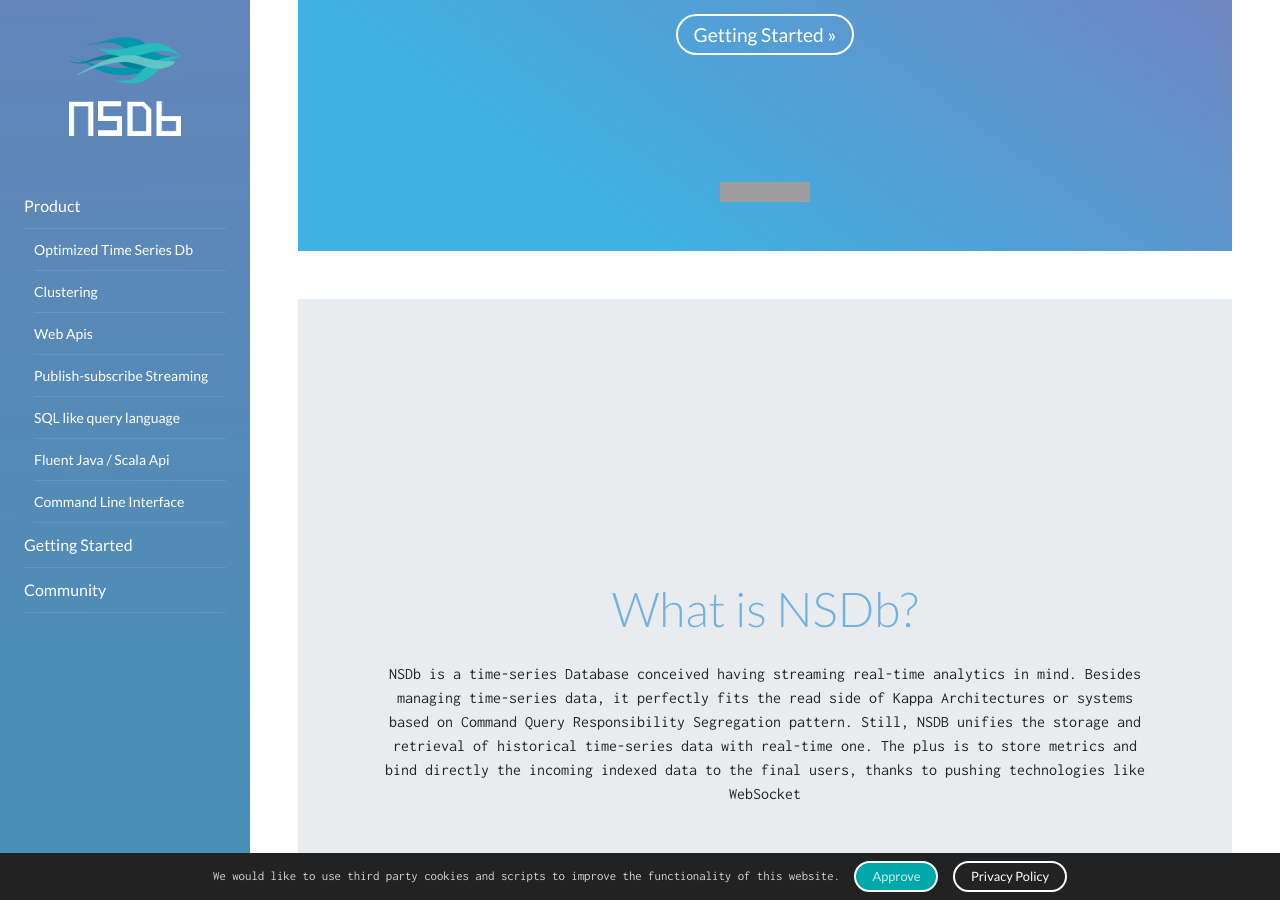
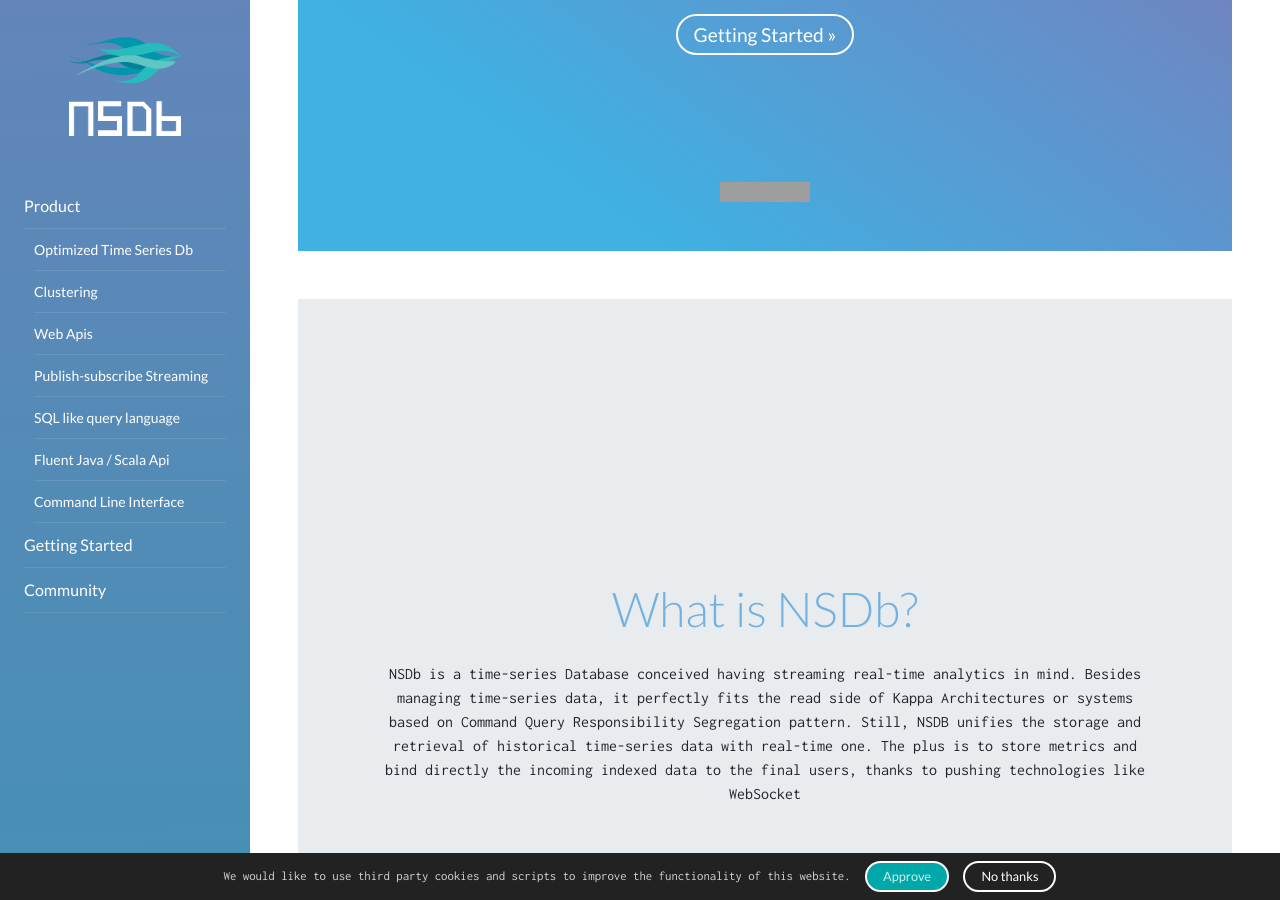
Before and after one commit to nsdb-io/nsdb-io.github.io, a Jekyll site: the page built from index.md, in a window 1280 px wide and 900 px high, scrolled down 601 px. Built offline with Jekyll 4.4.1, drawn with Linux system fonts in a browser that asks for light colours; nearby versions of some CDN libraries; grey boxes are pictures that could not be loaded.

Commit message:
analitycs fix

```diff
--- a/_includes/cookie-consent.html
+++ b/_includes/cookie-consent.html
@@ -1,16 +1,7 @@
-<style>
-    #cookie-notice {padding: 0.5rem 1rem; display: none; text-align: center; position: fixed; bottom: 0; width: 100%; background: #222; color: rgba(255,255,255,0.8); font-size: .8rem;}
-    #cookie-notice a {display: inline-block; cursor: pointer; margin-left: 0.5rem;}
-    @media (max-width: 767px) {
-        #cookie-notice span {display: block; padding-top: 3px; margin-bottom: 1rem;}
-        #cookie-notice a {position: relative; bottom: 4px;}
-    }
-</style>
+
 <div id="cookie-notice"><span>We would like to use third party cookies and scripts to improve the functionality of this website.</span>
     <a id="cookie-notice-accept" class="btn btn-primary btn-sm">Approve</a>
-    <a href="https://www.iubenda.com/privacy-policy/41885288" title="Privacy Policy" class="btn btn-sm btn-negative" target="_blank">Privacy Policy</a>
-    <script type="text/javascript">(function (w,d) {var loader = function () {var s = d.createElement("script"), tag = d.getElementsByTagName("script")[0]; s.src="https://cdn.iubenda.com/iubenda.js"; tag.parentNode.insertBefore(s,tag);}; if(w.addEventListener){w.addEventListener("load", loader, false);}else if(w.attachEvent){w.attachEvent("onload", loader);}else{w.onload = loader;}})(window, document);</script>
-
+    <a href="#" class="btn btn-sm btn-negative">No thanks</a>
 </div>
 <script>
     function createCookie(name,value,days) {
--- a/_includes/footer.html
+++ b/_includes/footer.html
@@ -21,6 +21,8 @@
         </div>
       </div>
 </footer>
+
+{% include cookie-consent.html %}
 <!-- JS -->
 
 
--- a/_layouts/home.html
+++ b/_layouts/home.html
@@ -82,6 +82,5 @@
         {% include footer.html %}
       </div>
     </div>
-    {% include cookie-consent.html %}
   </body>
 </html>
--- /dev/null
+++ b/css/custom/_cookie-notice.scss
@@ -0,0 +1,23 @@
+#cookie-notice {
+    padding: 0.5rem 1rem;
+    display: none;
+    text-align: center;
+    position: fixed;
+    left:0;
+    bottom: 0;
+    width: 100%;
+    background: #222;
+    color: rgba(255,255,255,0.8);
+    font-size: .8rem;
+
+    a {
+        display: inline-block;
+        cursor: pointer;
+        margin-left: 0.5rem;
+    }
+}
+
+@media (max-width: 767px) {
+    #cookie-notice span {display: block; padding-top: 3px; margin-bottom: 1rem;}
+    #cookie-notice a {position: relative; bottom: 4px;}
+}
--- a/css/main.scss
+++ b/css/main.scss
@@ -8,3 +8,4 @@
 @import 'custom/sidebar';
 @import 'custom/breadcrumb';
 @import 'custom/spacing';
+@import 'custom/_cookie-notice';
--- /dev/null
+++ b/js/ga.js
@@ -0,0 +1,4 @@
+window.dataLayer = window.dataLayer || [];
+function gtag(){dataLayer.push(arguments);}
+gtag('js', new Date());
+gtag('config', 'UA-162045687-1');
```
Also changed, not shown: other parts of _includes/cookie-consent.html (+1 -4 lines).
